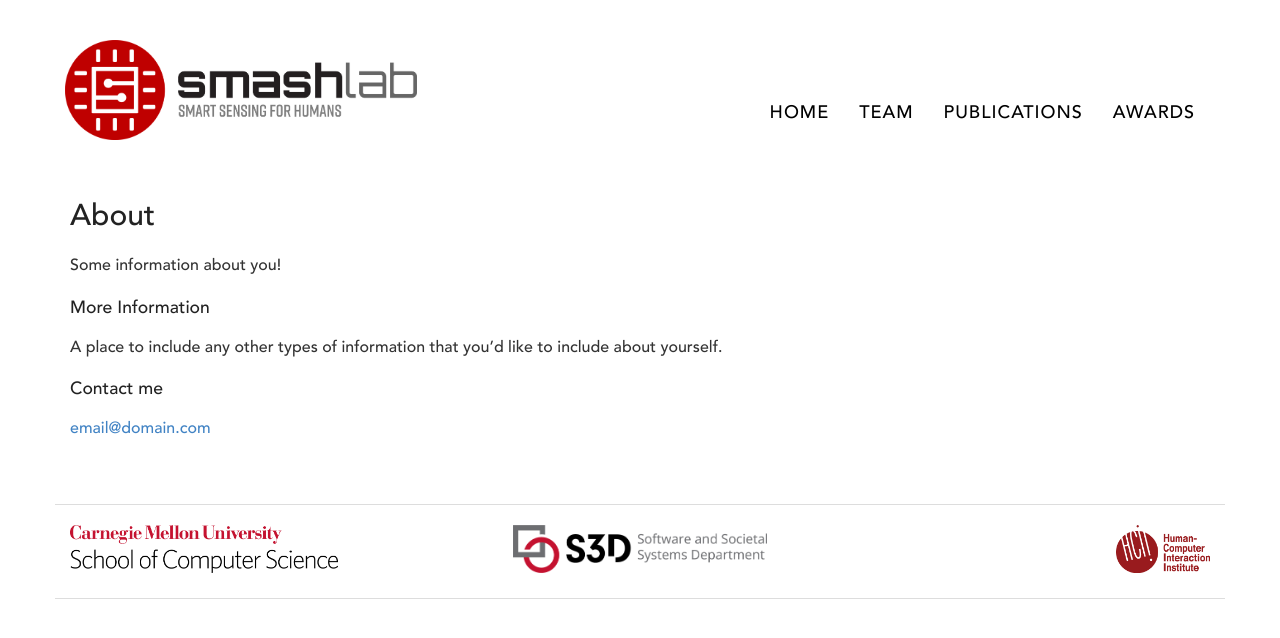
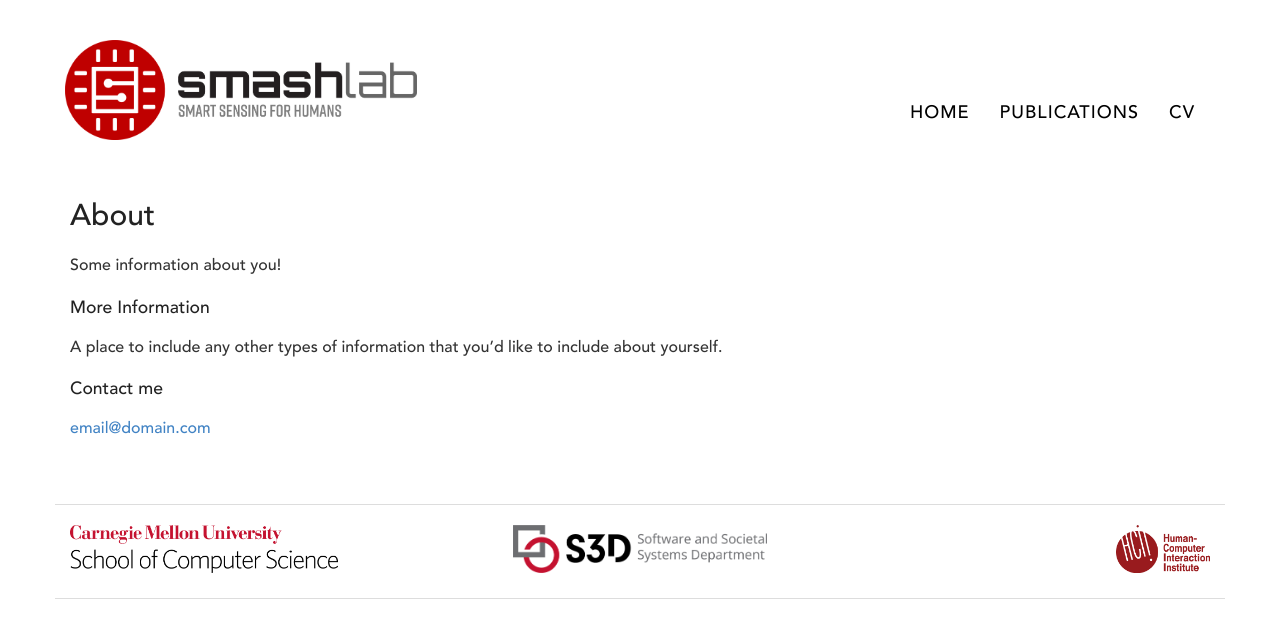
Before and after one commit to mynkgoel/mynkgoel.github.io, a Jekyll site: the page built from about.md, in a window 1280 px wide. Shown: the top 638 px of the page. Built offline with Jekyll 4.4.1, drawn with Linux system fonts in a browser that asks for light colours; nearby versions of some CDN libraries.

Commit message:
Making progress.

```diff
--- a/_layouts/default.html
+++ b/_layouts/default.html
@@ -86,9 +86,8 @@
         <div class="collapse navbar-collapse">
           <ul class="nav navbar-nav">
             <li><a href="{{ site.baseurl }}/">HOME</a></li>
-            <li><a href="{{ site.baseurl }}/members">TEAM</a></li>
             <li><a href="{{ site.baseurl }}/publications">PUBLICATIONS</a></li>
-            <li><a href="{{ site.baseurl }}/awards">AWARDS</a></li>
+            <li><a href="{{ site.baseurl }}/Mayank Goel CV.pdf">CV</a></li>
           </ul>
         </div><!-- /.navbar-collapse -->
       </div><!-- /.container-fluid -->
```
Also changed, not shown: 5 other files.
